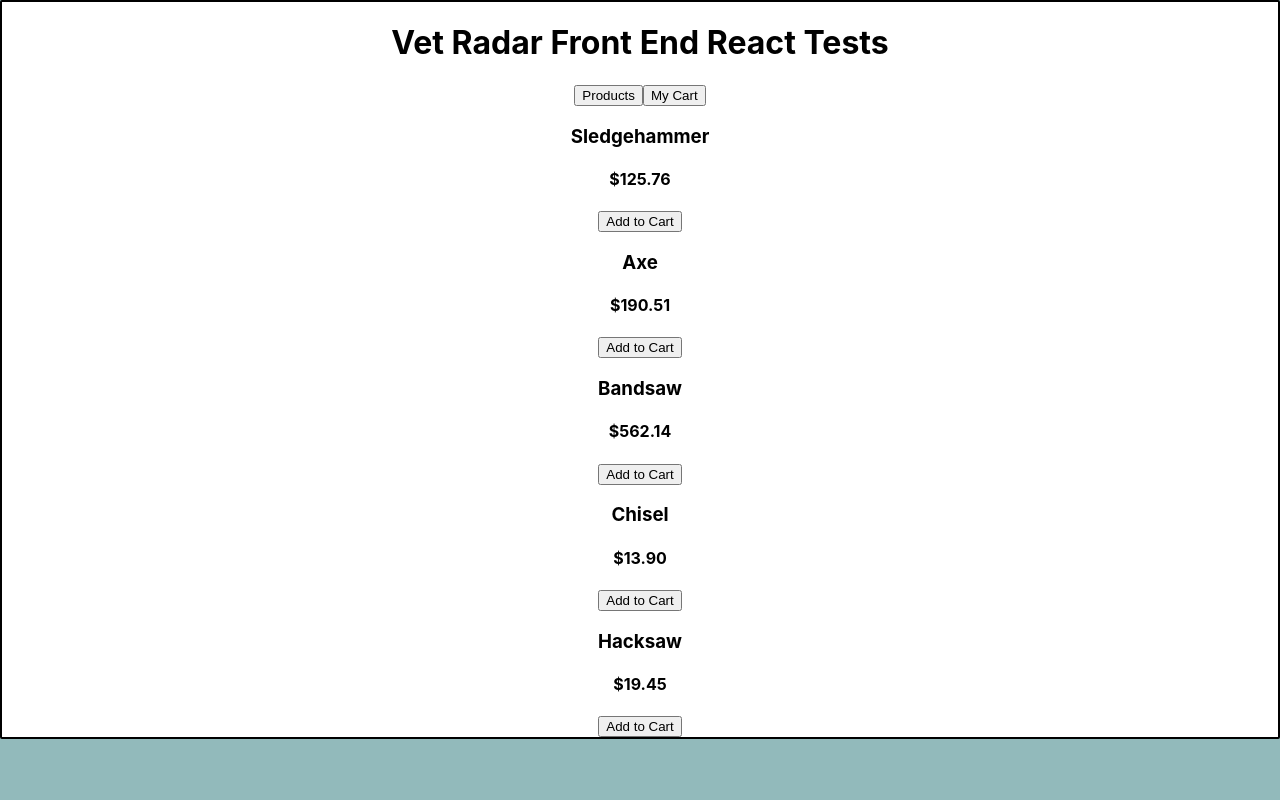
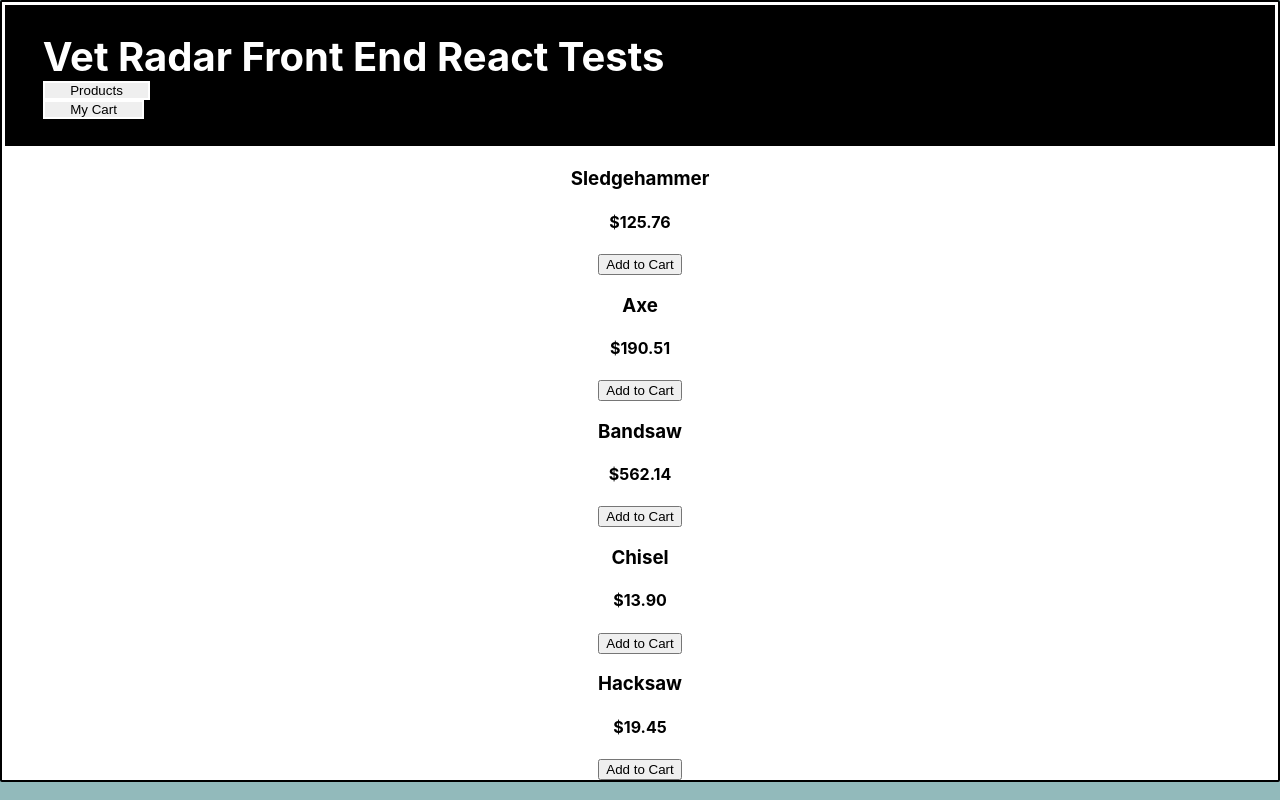
Before and after one commit to Ray-Hackshaw/vetradar-react-frontend, a React (Create React App) app: page / in a window 1280 px wide. Built offline with nearby package versions, Linux system fonts and the light colour scheme.

Commit message:
Styling changes.

```diff
--- a/src/App.css
+++ b/src/App.css
@@ -8,3 +8,40 @@ html {
   border: 2px solid black;
   border-radius: 2px;
 }
+
+.App .heading {
+  background: black;
+  border: 3px solid white;
+  font-size: 5vmin;
+  text-align: left;
+  padding: 0% 1%;
+  height: 100%;
+  width: auto;
+  overflow: hidden;
+}
+
+.title {
+  color: white;
+  font-size: 5vmin;
+  padding-left: 2%;
+  text-align: left;
+  width: auto;
+}
+
+.border {
+  border: 2px solid white;
+}
+
+.headerbtn {
+  height: auto;
+  display: flex;
+  flex-direction: row;
+  padding: 0% 2vw;
+  text-align: center;
+  text-decoration: none;
+}
+
+.headerbtn:hover {
+  color: white;
+  background-color: #666;
+}
--- a/src/App.js
+++ b/src/App.js
@@ -14,9 +14,13 @@ function App() {
   };
   return (
     <div className="App">
-      <h1>Vet Radar Front End React Tests</h1>
-      <button onClick={() => switchPage(PAGE_PRODUCTS)}>Products</button>
-      <button onClick={() => switchPage(PAGE_CART)}>My Cart</button>
+      <header className="heading">
+        <h1 className="title">
+          <span>Vet Radar Front End React Tests</span>
+          <button class="headerbtn border" onClick={() => switchPage(PAGE_PRODUCTS)}>Products</button>
+          <button class="headerbtn border" onClick={() => switchPage(PAGE_CART)}>My Cart</button>
+        </h1>
+      </header>
       {page === PAGE_PRODUCTS && (<Products cart={cart} setCart={setCart}/>)}
       {page === PAGE_CART && (<Cart cart={cart} setCart={setCart}/>)}
     </div>
--- a/src/Cart.jsx
+++ b/src/Cart.jsx
@@ -1,4 +1,4 @@
-import React, {useState} from 'react';
+import React from 'react';
 
 export default function Cart({cart, setCart}) {
 
```
